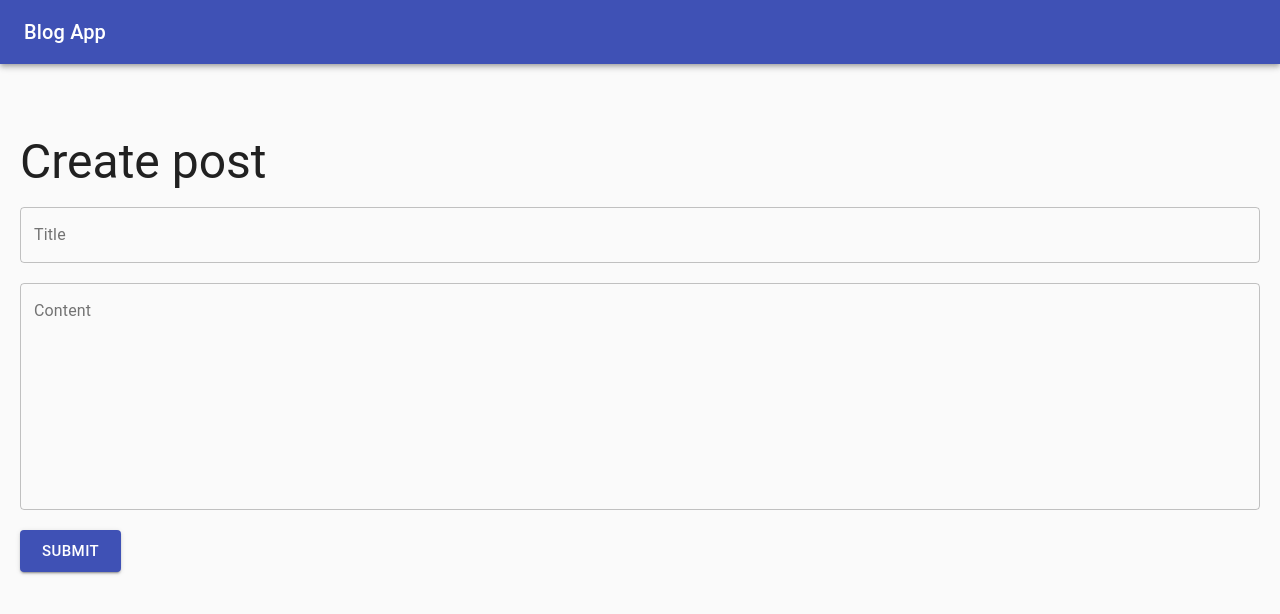
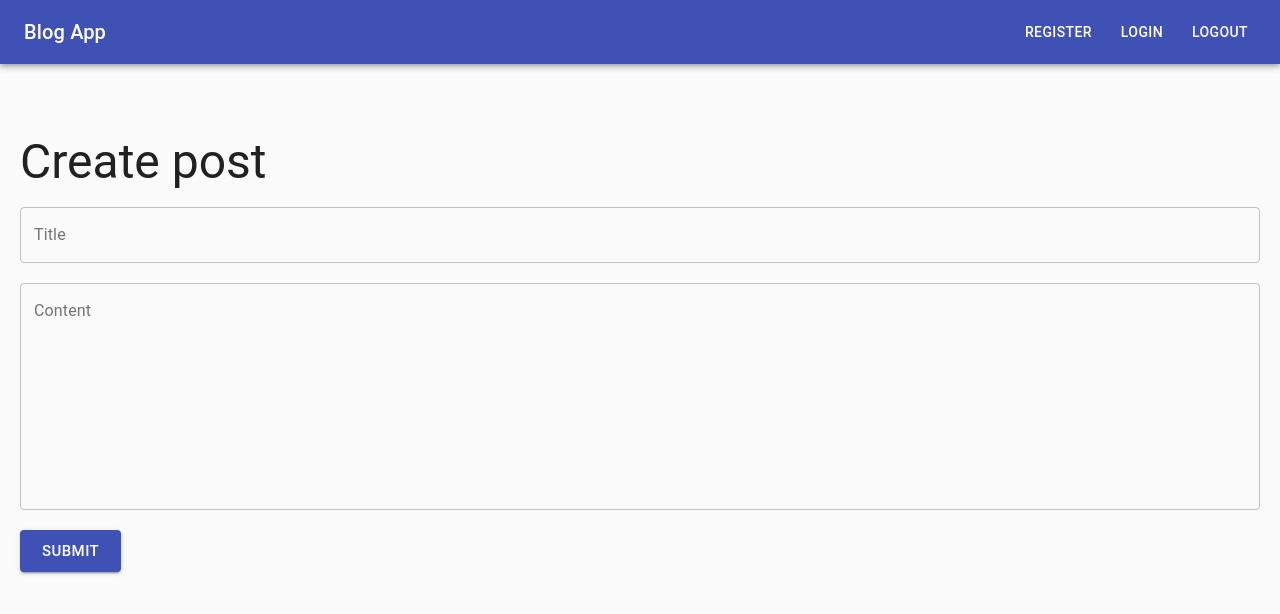
Before and after one commit to SheheryarAli-Arbisoft/redux-entity-framework, a React (Create React App) app in the folder front-end/: page /create-post in a window 1280 px wide. Shown: the top 614 px of the page. Built offline with nearby package versions, Linux system fonts and the light colour scheme; the HTML template or start-up script is replaced by a standard one.

Commit message:
Updated the navbar to add the routes

```diff
--- a/front-end/src/components/Navbar/Navbar.js
+++ b/front-end/src/components/Navbar/Navbar.js
@@ -1,4 +1,6 @@
 import React from 'react';
+import { Link } from 'react-router-dom';
+import { Button } from '@material-ui/core';
 import { StyledNavbar, StyledWrapper } from './styled';
 import { propTypes, defaultProps } from './props';
 import { Text } from '../Text';
@@ -7,7 +9,20 @@ export const Navbar = ({ ...rest }) => {
   return (
     <StyledNavbar {...rest}>
       <StyledWrapper {...rest}>
-        <Text variant='h6'>Blog App</Text>
+        <Text variant='h6' style={{ flexGrow: 1 }}>
+          Blog App
+        </Text>
+        <Link
+          to='/register'
+          style={{
+            color: 'inherit',
+            textDecoration: 'none',
+          }}
+        >
+          <Button color='inherit'>Register</Button>
+        </Link>
+        <Button color='inherit'>Login</Button>
+        <Button color='inherit'>Logout</Button>
       </StyledWrapper>
     </StyledNavbar>
   );
--- a/front-end/src/components/Navbar/styled.js
+++ b/front-end/src/components/Navbar/styled.js
@@ -5,4 +5,7 @@ export const StyledNavbar = styled(AppBar)`
   z-index: 1;
 `;
 
-export const StyledWrapper = styled(Toolbar)``;
+export const StyledWrapper = styled(Toolbar)`
+  display: flex;
+  gap: 10px;
+`;
```
